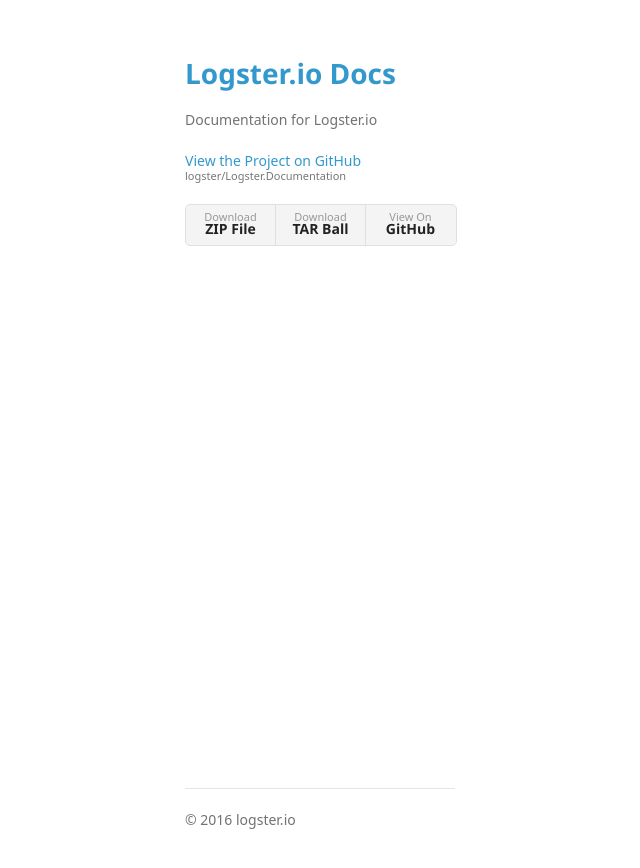
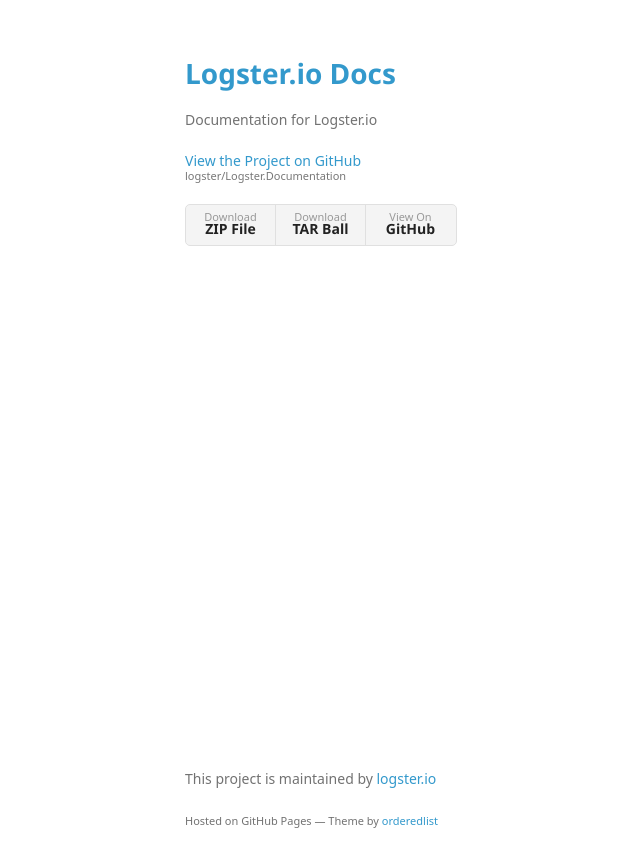
Before and after one commit to logster/Logster.Documentation, a Jekyll site: the page built from index.html, in a window 1280 px wide. Shown: the top 868 px of the page, without its empty margins (25-665 px from the left). Built offline with Jekyll 4.4.1, drawn with Linux system fonts in a browser that asks for light colours; some web fonts are replaced; Markdown is read by kramdown in place of the engine named in the settings; the list of posts is cut into pages by our own code.

Commit message:
Update default.html

```diff
--- a/_layouts/default.html
+++ b/_layouts/default.html
@@ -56,8 +56,8 @@
         </main>
 
         <footer>
-            <hr />
-            <p>&copy; <time>2016</time> {{ site.author }}</p>
+            <p>This project is maintained by <a href="https://github.com/logster">{{ site.author }}</a></p>
+            <p><small>Hosted on GitHub Pages &mdash; Theme by <a href="https://github.com/orderedlist">orderedlist</a></small></p>
         </footer>
 
         <script src="{{site.baseurl}}/scripts/scale.fix.js"></script>
```
